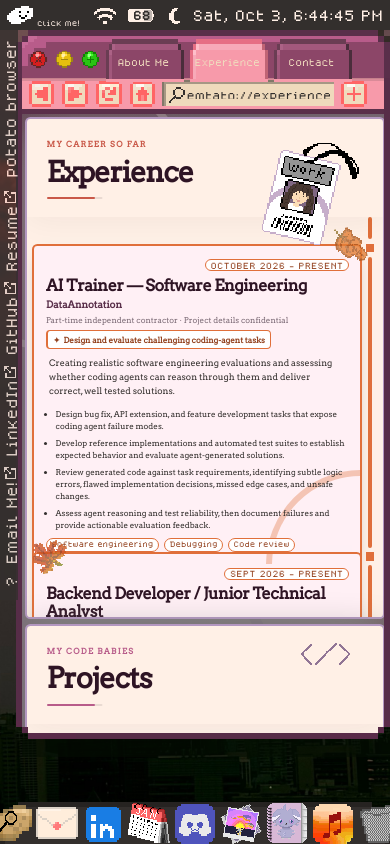
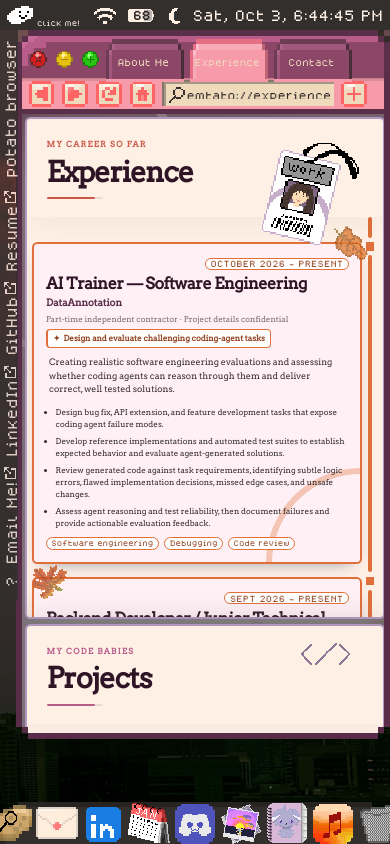
Before and after one commit to emtato/emtato-portfolio, a React (Vite) app: page / in a window 390 px wide. Both pictures are taken after a click on the button "Experience". Built offline with nearby package versions, Linux system fonts and the light colour scheme.

Commit message:
timeline segment changes mobile

```diff
--- a/src/components/experience/Experience.css
+++ b/src/components/experience/Experience.css
@@ -1211,7 +1211,7 @@
 
     @media (max-width: 450px) {
         .work-experience-timeline-line-container {
-            --timeline-length: 240;
+            --timeline-length: 230;
         }
     }
 
@@ -1219,7 +1219,9 @@
     .timeline-segment {
         margin-right: 3%;
     }
-
+    .segment-custom-mobile-small{
+        height: 2%;
+    }
     .segment-custom-mobile {
         height: 4%;
     }
@@ -1235,7 +1237,9 @@
     .seg-length-25 {
         height: 28%;
     }
-
+    .seg-length-26-5{
+        height: 31%;
+    }
     .seg-length-27 {
         height: 32%;
     }
--- a/src/components/experience/Experience.tsx
+++ b/src/components/experience/Experience.tsx
@@ -131,7 +131,7 @@ export default function Experience({BrowserSaysOpen}: ExperienceProps) {
                             />
                             <div className="timeline-marker season-summer"/>
                         </div>
-                        <div className="timeline-segment seg-length-1 season-summer"/>
+                        <div className="timeline-segment seg-length-1 segment-custom-mobile-small season-summer"/>
                         <div className="timeline-segment seg-length-2 season-spring"/>
                         <div className="timeline-segment seg-length-1 season-winter"/>
                         <div className="timeline-dot season-winter"/>
@@ -234,7 +234,7 @@ export default function Experience({BrowserSaysOpen}: ExperienceProps) {
                         <div className="timeline-dot season-winter"/>
                         <div className="timeline-year-text TYT-right">2022</div>
                         <div className="timeline-segment seg-length-2 season-winter"/>
-                        <div className="timeline-segment seg-length-2 segment-custom-mobile season-fall"/>
+                        <div className="timeline-segment seg-length-2 segment-custom-mobile-small season-fall"/>
 
                         <div className="timeline-insertion-point">
                             <TimelineCard
```
